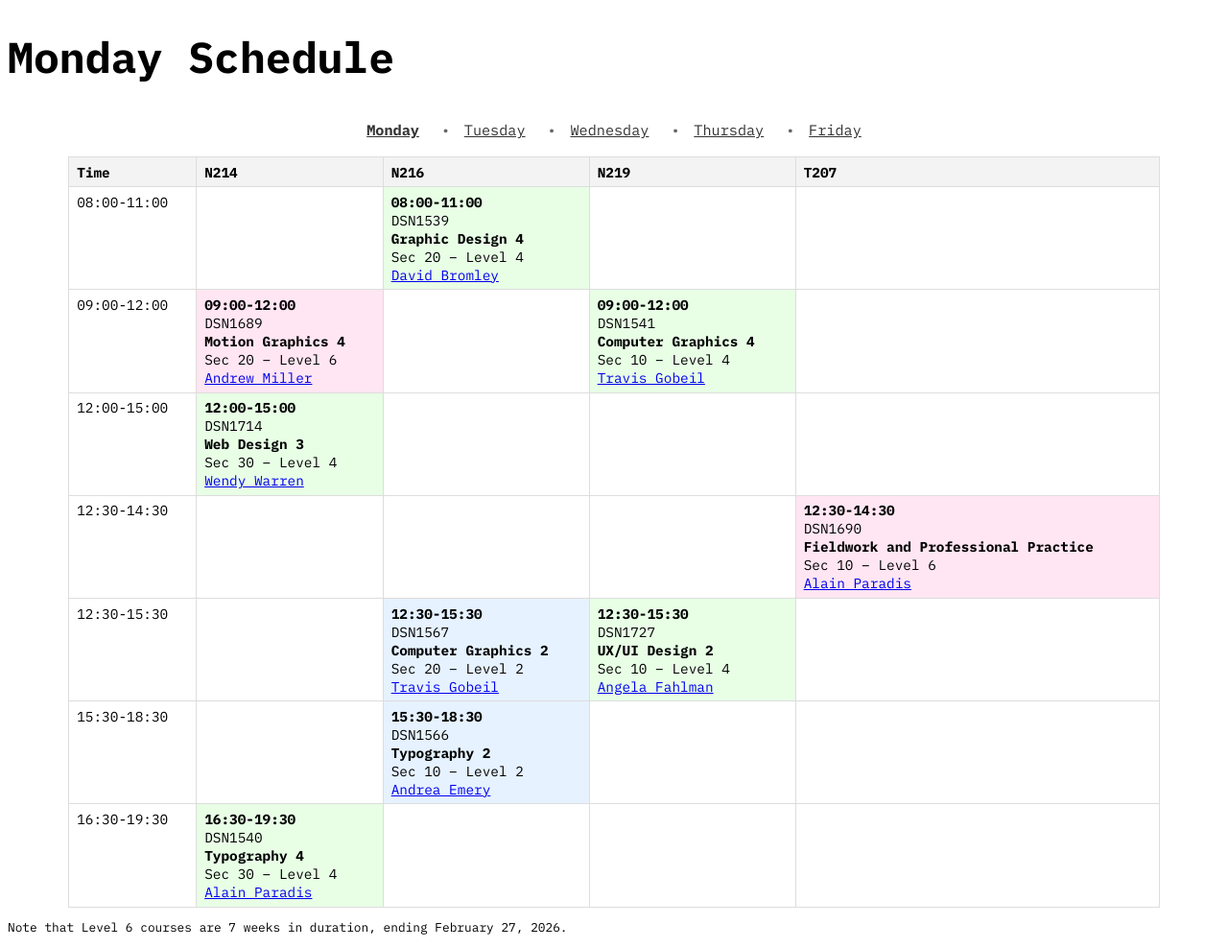
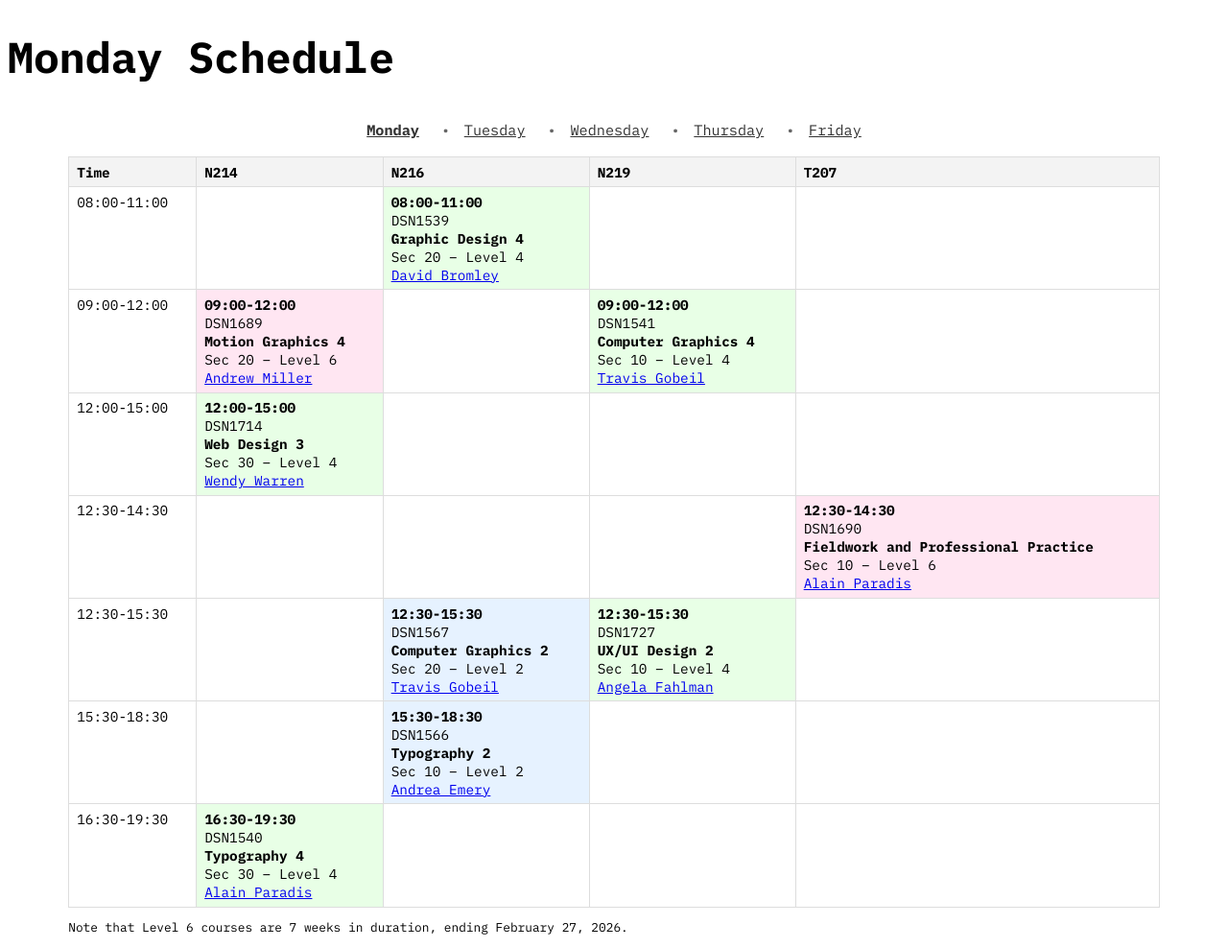
Before and after one commit to algonquindesign/algonquindesign.ca, a Jekyll site: the page built from schedule/index.md, in a window 1280 px wide. Shown: the whole page at 96% size. Built offline with Jekyll 4.4.1, drawn with Linux system fonts in a browser that asks for light colours.

Commit message:
Update schedule.css

```diff
--- a/css/schedule.css
+++ b/css/schedule.css
@@ -80,5 +80,8 @@ body
   cursor: default;
 }
 footer {
-    font-size: 0.8rem;
+  width: 90%;
+  border-collapse: collapse;
+  font-size: 0.8rem;
+  margin: 0 auto 0 auto;
 }
```
